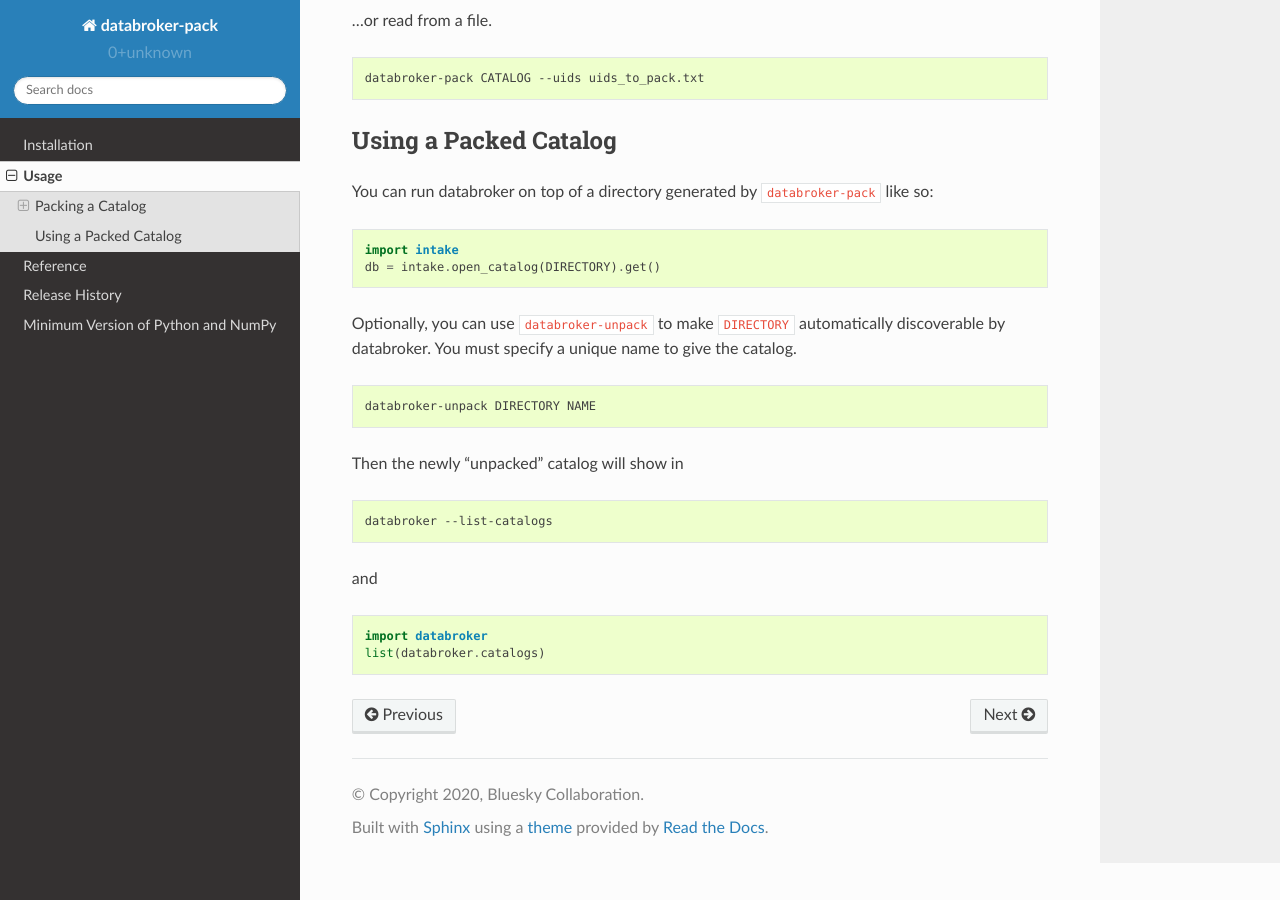
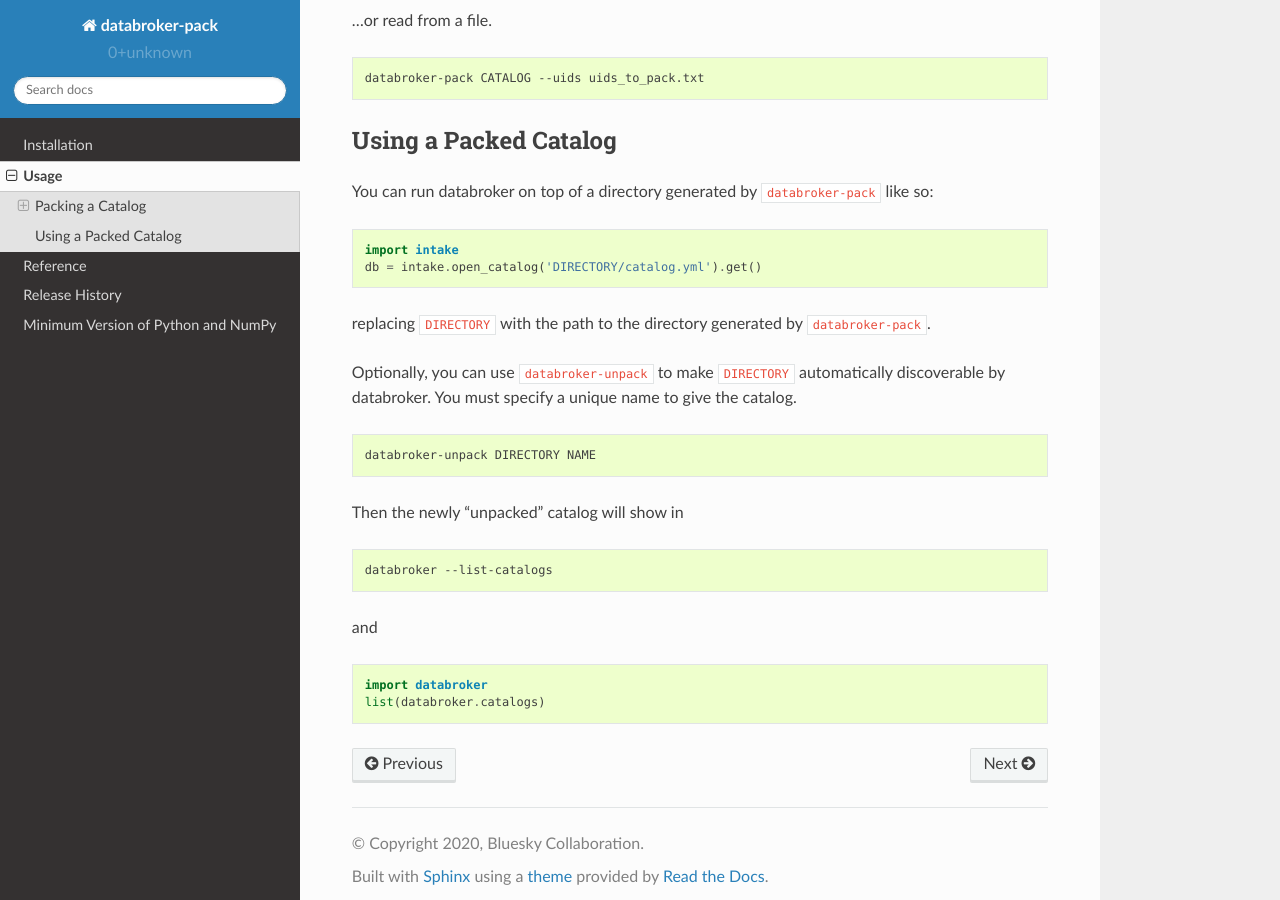
Before and after one commit to bluesky/databroker-pack, a Sphinx documentation site: the page built from docs/source/usage.rst, in a window 1280 px wide and 900 px high, scrolled down 1714 px. Built offline with Sphinx 7.4.7 and the Read the Docs theme 2.0.0, drawn with Linux system fonts in a browser that asks for light colours.

Commit message:
Fix error in usage docs.
``open_catalog()`` needs the path to the ``catalog.yml`` file, not the
directory that it is contained in.

```diff
--- a/docs/source/usage.rst
+++ b/docs/source/usage.rst
@@ -99,7 +99,10 @@
 .. code:: python
 
    import intake
-   db = intake.open_catalog(DIRECTORY).get()
+   db = intake.open_catalog('DIRECTORY/catalog.yml').get()
+
+replacing ``DIRECTORY`` with the path to the directory generated by
+``databroker-pack``.
 
 Optionally, you can use ``databroker-unpack`` to make ``DIRECTORY``
 automatically discoverable by databroker. You must specify a unique name to
```
